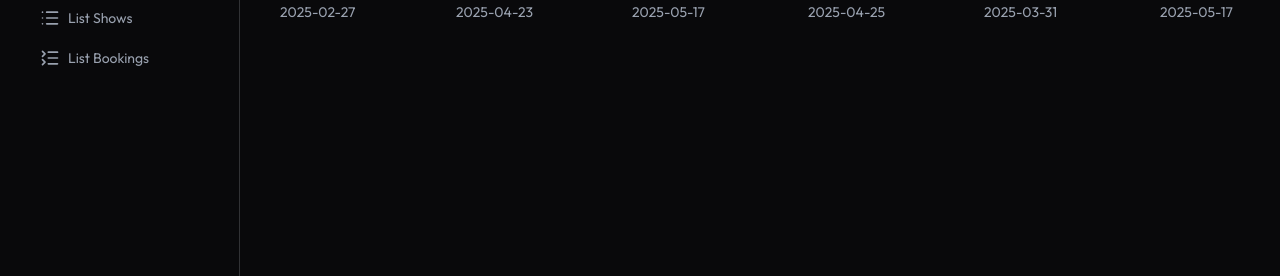
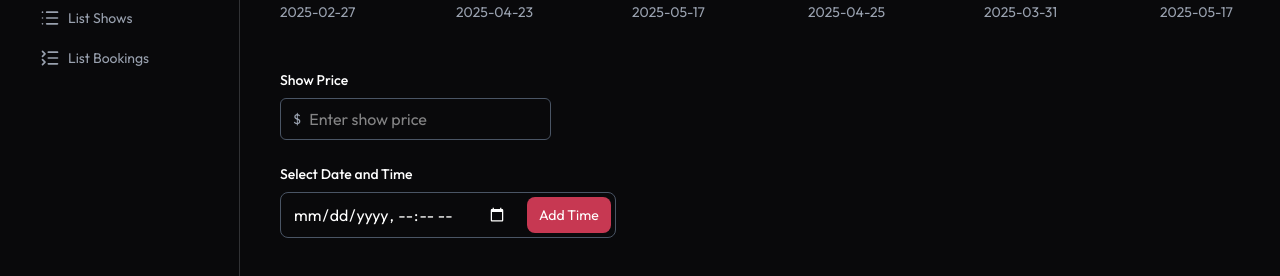
Before and after one commit to toffly/quickmovie, a React (Vite) app in the folder client/: page /admin/add-shows in a window 1280 px wide. Shown: the part 362-638 px from the top of the page. Built offline with nearby package versions, Linux system fonts and the light colour scheme.

Commit message:
feat: implement date and time selection for shows in AddShows component

```diff
--- a/client/src/index.css
+++ b/client/src/index.css
@@ -21,3 +21,10 @@ body {
 .no-scrollbar {
   scrollbar-width: none;
 }
+
+input::-webkit-outer-spin-button,
+input::-webkit-inner-spin-button {
+  -webkit-appearance: none;
+}
+
+::-webkit-calendar-picker-indicator {filter: invert(1)}
--- a/client/src/pages/admin/AddShows.jsx
+++ b/client/src/pages/admin/AddShows.jsx
@@ -17,6 +17,34 @@ const AddShows = () => {
     setNowPlayingMovies(dummyShowsData);
   };
 
+  const handleDateTimeAdd = () => {
+    if (!dateTimeInput) return;
+    const [date, time] = dateTimeInput.split("T");
+    if (!date || !time) return;
+
+    setDateTimeSelection((prev) => {
+      const times = prev[date] || [];
+      if (!times.includes(time)) {
+        return { ...prev, [date]: [...times, time] };
+      }
+      return prev;
+    });
+  };
+
+  const handleRemoveTime = (date,time) => {
+    setDateTimeSelection((prev) => {
+      const filteredTimes = prev[date].filter((t) => t !== time)
+      if(filteredTimes.length === 0) {
+        const { [date]: _, ...rest} = prev
+        return rest
+      }
+      return {
+        ...prev,
+        [date]: filteredTimes
+      }
+    })
+  }
+
   useEffect(() => {
     const fetchData = async () => {
       await fetchNowPlayingMovies();
@@ -25,7 +53,7 @@ const AddShows = () => {
   }, []);
 
   return nowPlayingMovies.length > 0 ? (
-    <div>
+    <>
       <Title text1="Add" text2="Shows"></Title>
       <p className="mt-10 text-lg font-medium">Now Playing Movies</p>
       <div className="overflow-x-auto pb-4">
@@ -54,7 +82,7 @@ const AddShows = () => {
               </div>
               {selectedMovie === movie.id && (
                 <div className="absolute top-2 right-2 flex  items-center justify-center bg-primary h-6 w-6 rounded">
-                  <CheckIcon className="w-4 h-4 rounded" strokeWidth={2.5}/>
+                  <CheckIcon className="w-4 h-4 rounded" strokeWidth={2.5} />
                 </div>
               )}
               <p className="font-medium truncate">{movie.title}</p>
@@ -63,7 +91,41 @@ const AddShows = () => {
           ))}
         </div>
       </div>
-    </div>
+      <div className="mt-8">
+        <label className="block text-sm font-medium mb-2">Show Price</label>
+        <div className="inline-flex items-center gap-2 border border-gray-600 px-3 py-2 rounded-md">
+          <p className="text-gray-400 text-sm">{currency}</p>
+          <input
+            min={0}
+            type="number"
+            value={showPrice}
+            onChange={(e) => setShowPrice(e.target.value)}
+            placeholder="Enter show price"
+            className="outline-none"
+          />
+        </div>
+      </div>
+
+      <div className="mt-6">
+        <label className="block text-sm font-medium mb-2">
+          Select Date and Time
+        </label>
+        <div className="inline-flex gap-5 border border-gray-600 p-1 pl-3 rounded-lg">
+          <input
+            type="datetime-local"
+            value={dateTimeInput}
+            onChange={(e) => setDateTimeInput(e.target.value)}
+            className="outline-none rounded-md"
+          />
+          <button
+            onClick={handleDateTimeAdd}
+            className="bg-primary/80 text-white px-3 py-2 text-sm rounded-lg hover:bg-primary cursor-pointer"
+          >
+            Add Time
+          </button>
+        </div>
+      </div>
+    </>
   ) : (
     <Loading />
   );
```
